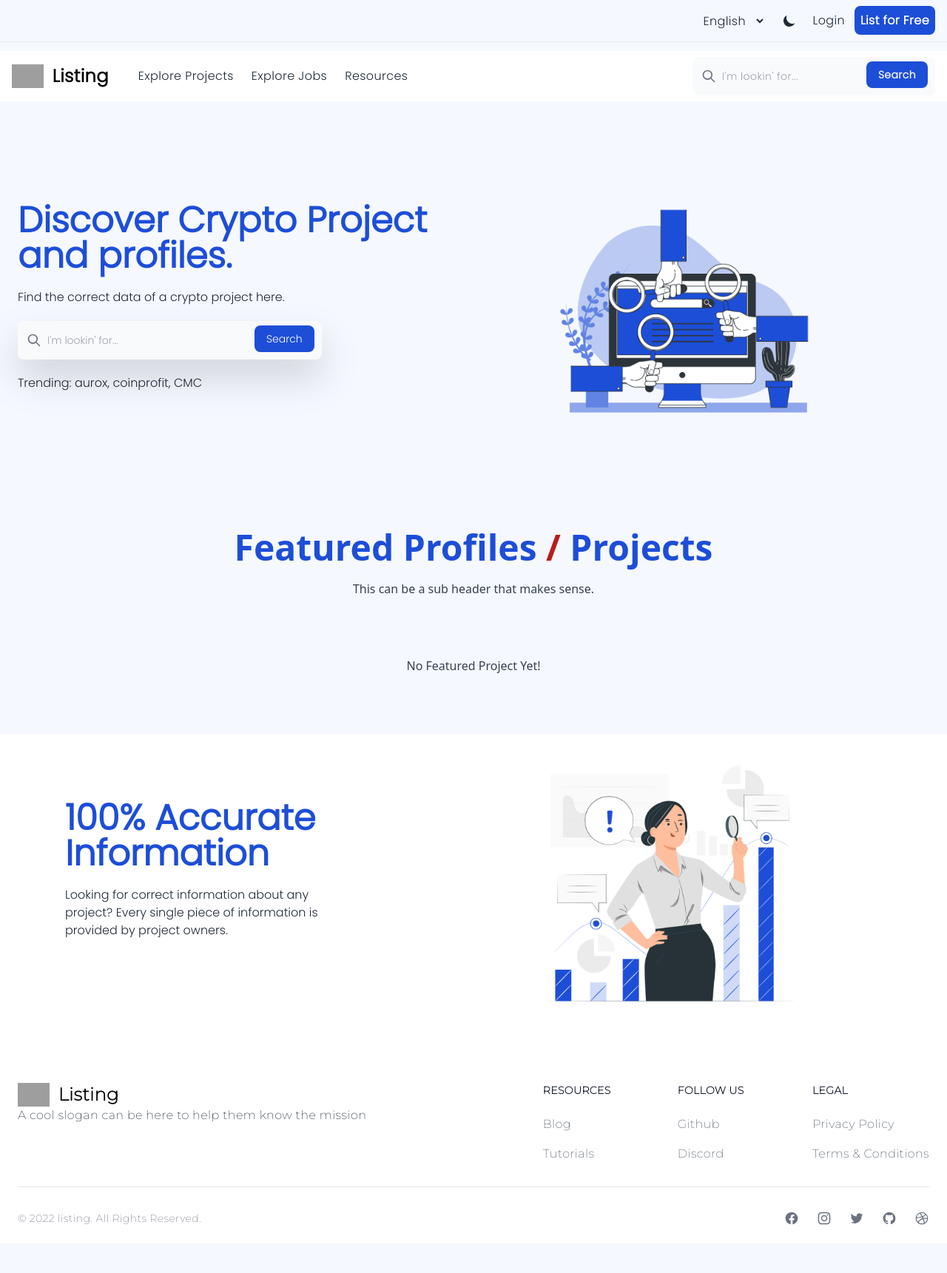
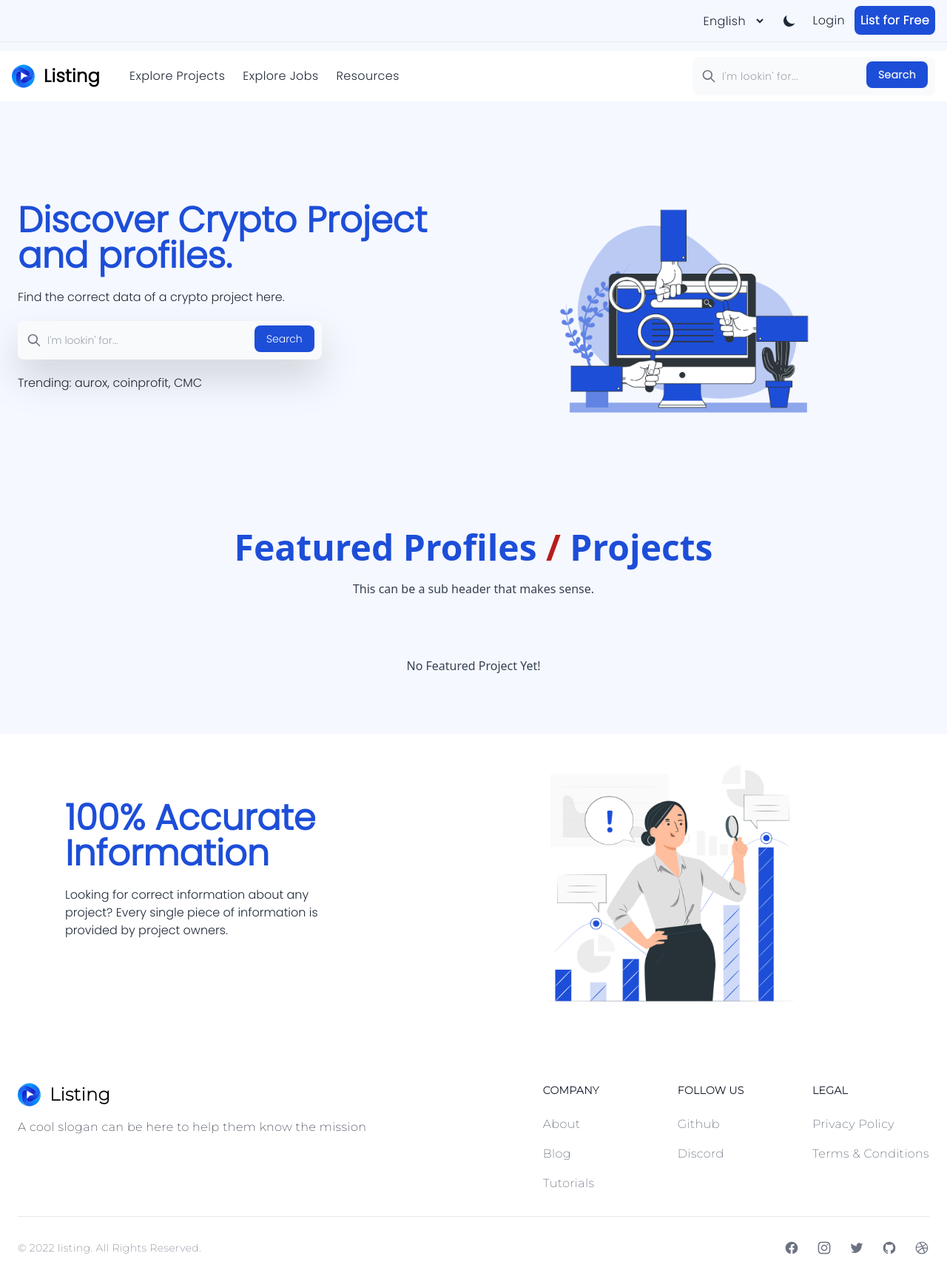
Before and after one commit to irorochad/prolist, a PHP site: page /index.php in a window 1280 px wide. Shown: the whole page at 74% size. Before the commit the page ends 1656 px from the top, so only its background shows below. Run offline with PHP 8.4, Linux system fonts and the light colour scheme; data that the repository does not hold is empty; style sheets or scripts are compiled from the project's sources; grey boxes are pictures that could not be loaded.

Commit message:
hosted the logo locally in the nav and footer

```diff
--- a/includes/footer.inc.php
+++ b/includes/footer.inc.php
@@ -2,15 +2,18 @@
     <div class="md:flex md:justify-between">
         <div class="mb-6 md:mb-0">
             <a href="/listing/" class="flex items-center">
-                <img src="https://flowbite.com/docs/images/logo.svg" class="mr-3 h-8" alt="FlowBite Logo">
+                <img src="/prolist/assets/img/logo.svg" class="mr-3 h-8" alt="FlowBite Logo">
                 <span class="self-center text-2xl font-semibold whitespace-nowrap dark:text-white">Listing</span>
             </a>
-            <p class="text-gray-800 dark:text-gray-200">A cool slogan can be here to help them know the mission</p>
+            <p class="text-gray-800 dark:text-gray-200 mt-4">A cool slogan can be here to help them know the mission</p>
         </div>
         <div class="grid grid-cols-2 gap-8 sm:gap-6 sm:grid-cols-3">
             <div>
-                <h2 class="mb-6 text-sm font-semibold text-gray-900 uppercase dark:text-white">Resources</h2>
+                <h2 class="mb-6 text-sm font-semibold text-gray-900 uppercase dark:text-white">Company</h2>
                 <ul class="text-gray-600 dark:text-gray-400">
+                    <li class="mb-4">
+                        <a href="#" class="hover:underline">About</a>
+                    </li>
                     <li class="mb-4">
                         <a href="#" class="hover:underline">Blog</a>
                     </li>
--- a/includes/header.inc.php
+++ b/includes/header.inc.php
@@ -15,7 +15,7 @@
   <meta property="og:type" content="website">
     <meta property="og:title" content="prolist - find crypto projects at ease">
     <meta property="og:description" content="With prolist, you can find correct data about a crypto project">
-    <meta property="og:image" content="https://script.viserlab.com/hyiplab/demo/assets/images/seo/5fcc92c79ffe31607242439.jpg"/>
+    <!-- <meta property="og:image" content="https://script.viserlab.com/hyiplab/demo/assets/images/seo/5fcc92c79ffe31607242439.jpg"/> -->
     <meta property="og:image:type" content="image/jpg" />
     <meta property="og:image:width" content="600" />
     <meta property="og:image:height" content="315" />
--- a/includes/navbar.inc.php
+++ b/includes/navbar.inc.php
@@ -38,7 +38,7 @@
       <!-- Logo -->
       <div class="flex items-center gap-10">
         <a href="/prolist" class="flex items-center">
-          <img src="https://flowbite.com/docs/images/logo.svg" class="mr-3 h-8" alt="Logo">
+          <img src="/prolist/assets/img/logo.svg" class="mr-3 h-8" alt="Logo">
           <span class="self-center text-2xl font-semibold whitespace-nowrap dark:text-gray-100">Listing</span>
         </a>
         <div class="space-x-6 md:flex">
```
